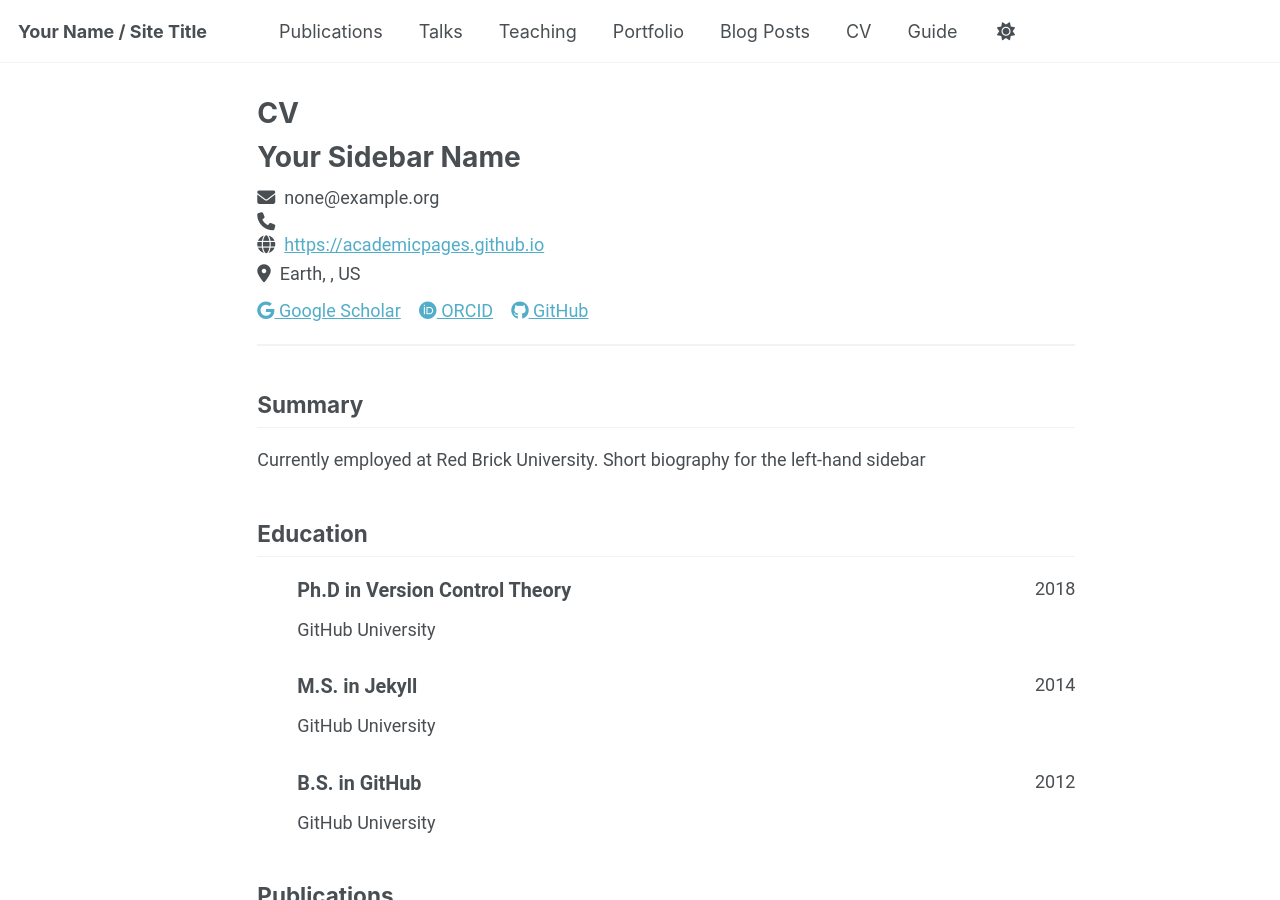
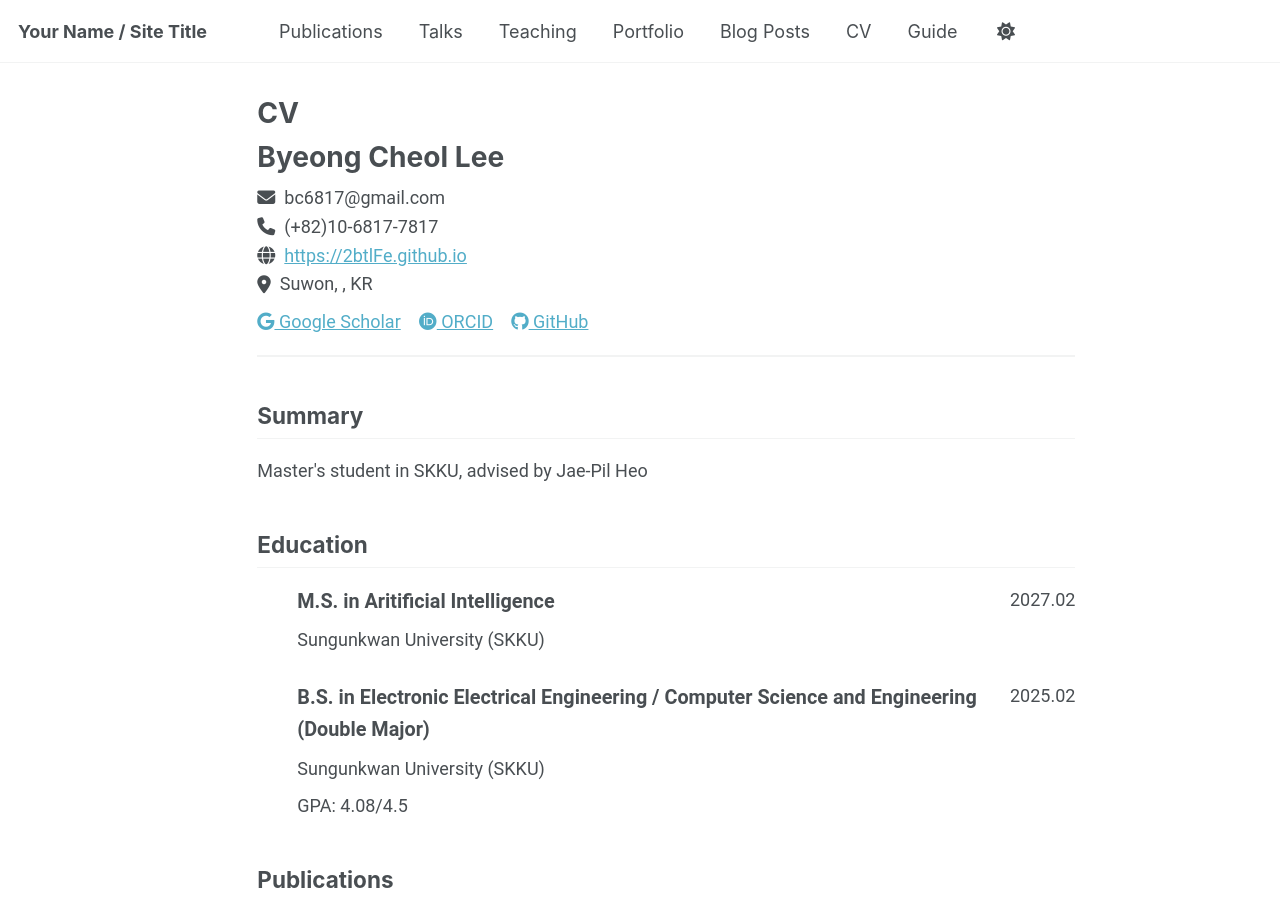
Before and after one commit to 2btlFe/2btlFe.github.io, a Jekyll site: the page built from _pages/cv-json.md, in a window 1280 px wide and 900 px high. Built offline with Jekyll 4.4.1, drawn with Linux system fonts in a browser that asks for light colours; a script that is not in the unit is left out.

Commit message:
update _data/cv.json

```diff
--- a/_data/cv.json
+++ b/_data/cv.json
@@ -1,15 +1,15 @@
 {
   "basics": {
-    "name": "Your Sidebar Name",
-    "email": "none@example.org",
-    "phone": "",
-    "website": "https://academicpages.github.io",
-    "summary": "Currently employed at Red Brick University. Short biography for the left-hand sidebar",
+    "name": "Byeong Cheol Lee",
+    "email": "bc6817@gmail.com",
+    "phone": "(+82)10-6817-7817",
+    "website": "https://2btlFe.github.io",
+    "summary": "Master's student in SKKU, advised by Jae-Pil Heo",
     "location": {
       "address": "",
       "postalCode": "",
-      "city": "Earth",
-      "countryCode": "US",
+      "city": "Suwon",
+      "countryCode": "KR",
       "region": ""
     },
     "profiles": [
@@ -25,38 +25,29 @@
       },
       {
         "network": "GitHub",
-        "username": "academicpages",
-        "url": "https://github.com/academicpages"
+        "username": "2btlFe",
+        "url": "https://github.com/2btlFe"
       }
     ]
   },
   "work": [],
   "education": [
     {
-      "institution": "GitHub University",
-      "area": "Ph.D in Version Control Theory",
+      "institution": "Sungunkwan University (SKKU)",
+      "area": "M.S. in Aritificial Intelligence",
       "studyType": "",
-      "startDate": "",
-      "endDate": "2018",
+      "startDate": "2025.03",
+      "endDate": "2027.02",
       "gpa": null,
       "courses": []
     },
     {
-      "institution": "GitHub University",
-      "area": "M.S. in Jekyll",
+      "institution": "Sungunkwan University (SKKU)",
+      "area": "B.S. in Electronic Electrical Engineering / Computer Science and Engineering (Double Major)",
       "studyType": "",
-      "startDate": "",
-      "endDate": "2014",
-      "gpa": null,
-      "courses": []
-    },
-    {
-      "institution": "GitHub University",
-      "area": "B.S. in GitHub",
-      "studyType": "",
-      "startDate": "",
-      "endDate": "2012",
-      "gpa": null,
+      "startDate": "2019.03",
+      "endDate": "2025.02",
+      "gpa": "4.08/4.5",
       "courses": []
     }
   ],
```
